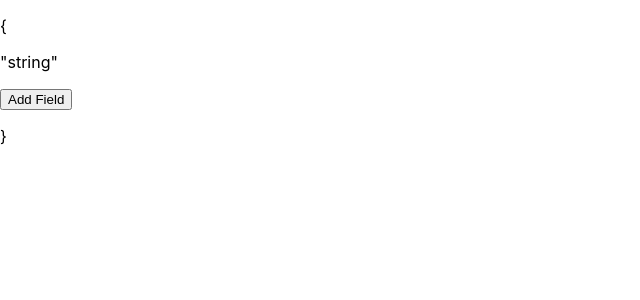
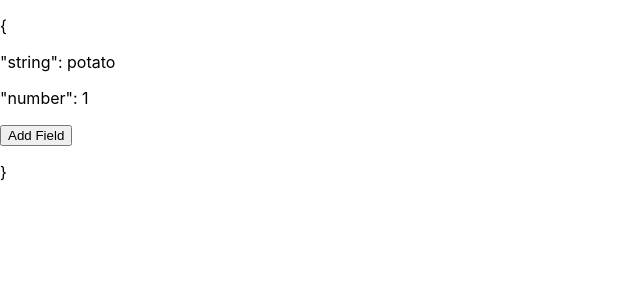
Before and after one commit to ramblinjacket/json-builder, a React (Create React App) app: page / in a window 1280 px wide. Shown: the top 300 px of the page, without its empty margins (0-640 px from the left). Built offline with nearby package versions, Linux system fonts and the light colour scheme.

Commit message:
got multiple fields returning

```diff
--- /dev/null
+++ b/src/dataTypes/objex/Field.js
@@ -0,0 +1,12 @@
+import React, { Component } from 'react';
+
+export class Field extends Component {
+
+  render() {
+    return (
+      <div>
+        <p>"<span>{this.props.fieldName}</span>": <span>{this.props.fieldData}</span></p>
+      </div>
+    );
+  }
+}
--- a/src/dataTypes/objex/Objex.js
+++ b/src/dataTypes/objex/Objex.js
@@ -2,6 +2,8 @@ import React, { Component } from 'react';
 import { LeftBrace } from './LeftBrace';
 import { RightBrace } from './RightBrace';
 import { AddFieldButton } from './AddFieldButton';
+import { Field } from './Field';
+
 
 export class Objex extends Component {
 constructor(props) {
@@ -11,17 +13,18 @@ constructor(props) {
 }
 
 addObjexFields(objex) {
+  let fields=[]
   for (var key in objex) {
-    return(
-      <div>
-        <p>"<span>{key}</span>"</p>
-      </div>
-    )
-    // console.log("Key: " + key);
-    // console.log("Value: " + objex[key]);
-    // console.log(typeof objex[key])
-    // console.log(Object.prototype.toString.call(objex[key]))
+    fields.push([key,objex[key],Object.prototype.toString.call(objex[key])])
   }
+
+  return(
+    <div>
+    {fields.map((field) => (
+      <Field key={field[0]} fieldName={field[0]} fieldData={field[1]} fieldType={field[2]}></Field>
+    ))}
+    </div>
+  )
 }
 
 buildObjex(objex) {
```
